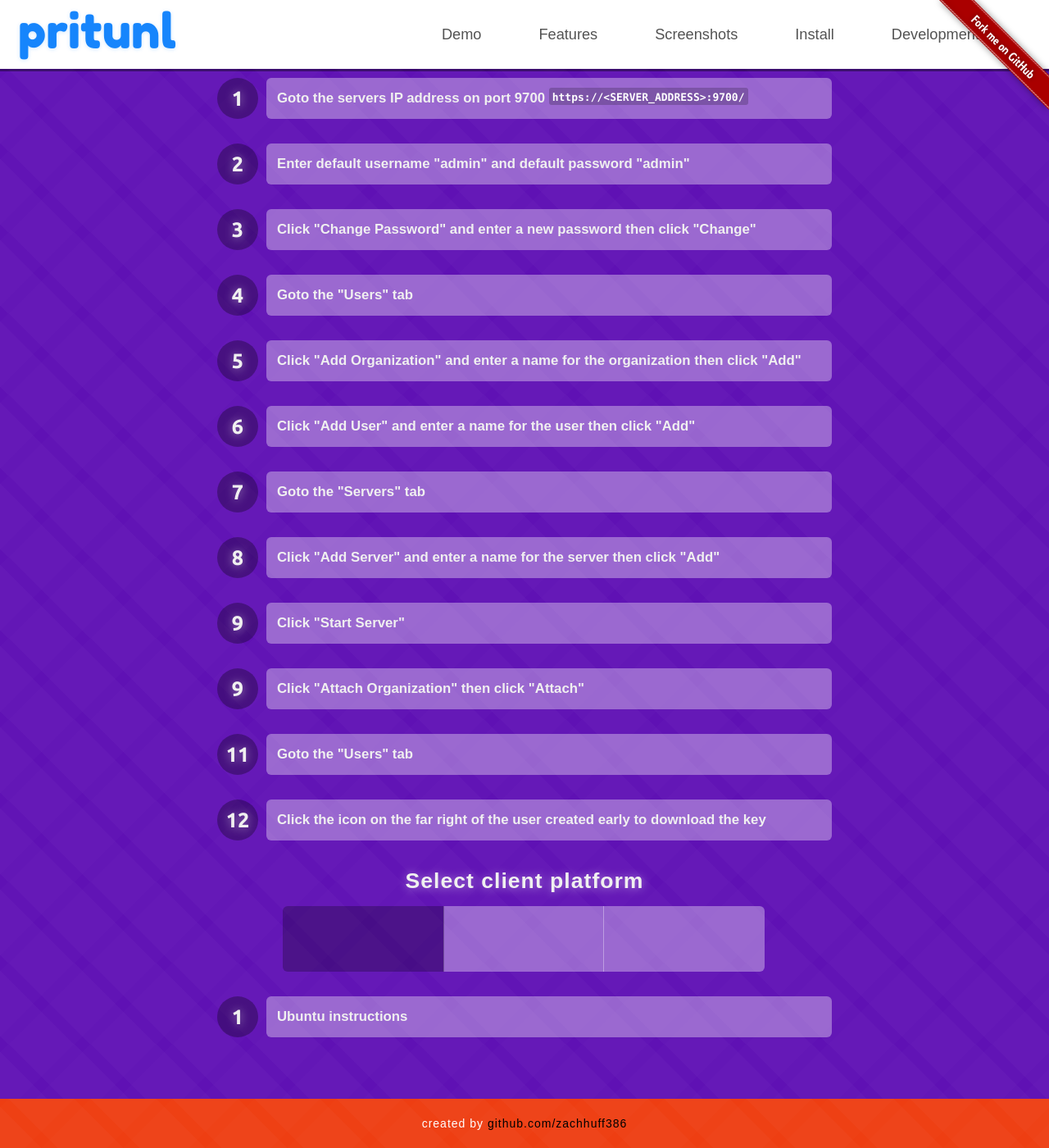
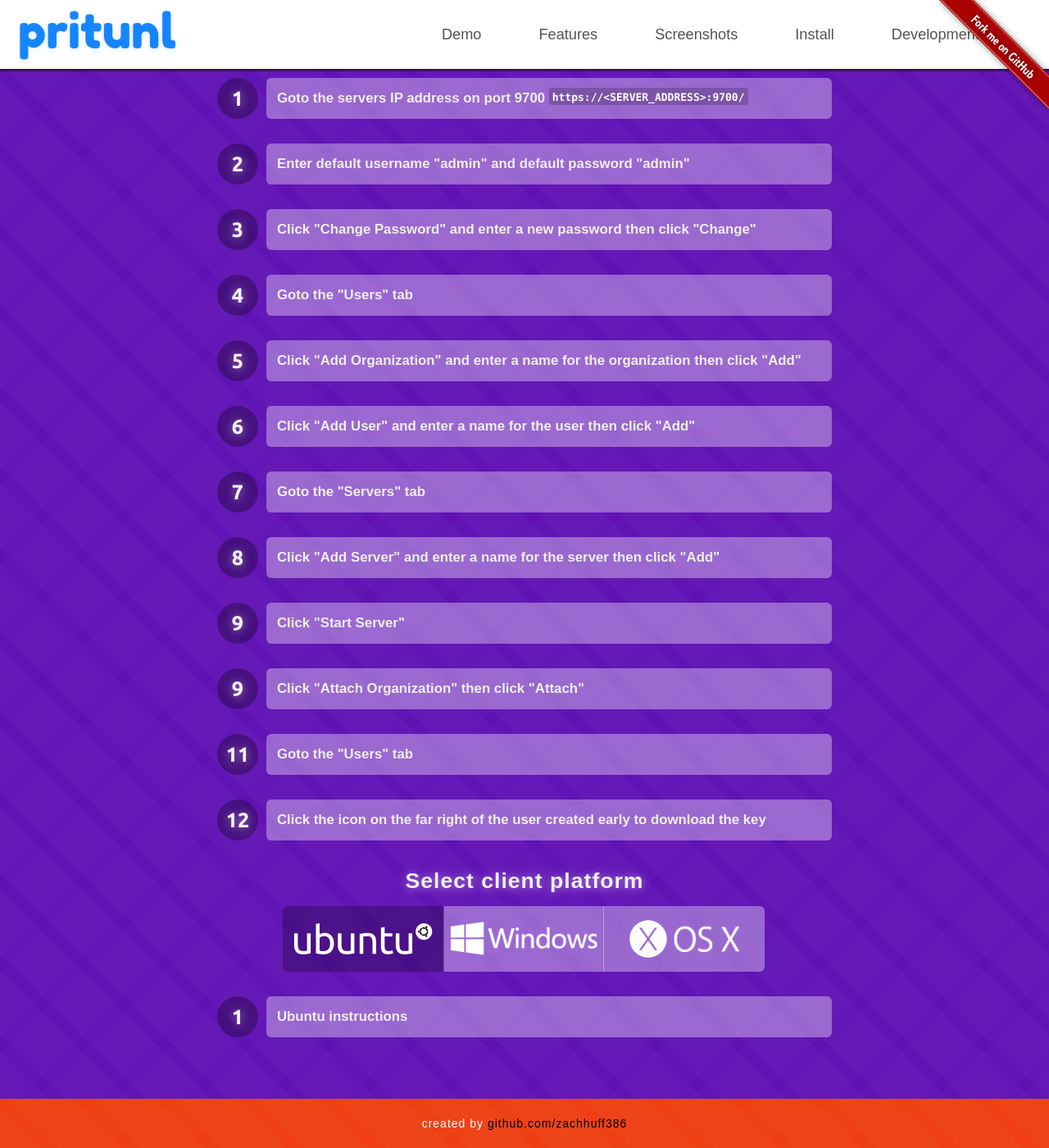
Before and after one commit to pritunl/pritunl.github.io, a Jekyll site: the page built from index.html, in a window 1280 px wide and 1400 px high, scrolled down 3581 px. Shown: the whole window at 82% size. Built offline with Jekyll 4.4.1, drawn with Linux system fonts in a browser that asks for light colours; nearby versions of some CDN libraries; Markdown is read by kramdown in place of the engine named in the settings.

Commit message:
Add client platform logos

```diff
--- a/css/main.css
+++ b/css/main.css
@@ -368,7 +368,8 @@
   background-image: url('../img/amazon-aws.png');
 }
 
-.install-buttons .ubuntu {
+.install-buttons .ubuntu,
+.install-buttons .ubuntu-client {
   background-image: url('../img/ubuntu.png');
 }
 
@@ -378,6 +379,14 @@
 
 .install-buttons .centos {
   background-image: url('../img/centos.png');
+}
+
+.install-buttons .windows-client {
+  background-image: url('../img/windows.png');
+}
+
+.install-buttons .osx-client {
+  background-image: url('../img/osx.png');
 }
 
 .install-point {
```
Also changed, not shown: img/osx.png (added), img/windows.png (added).
